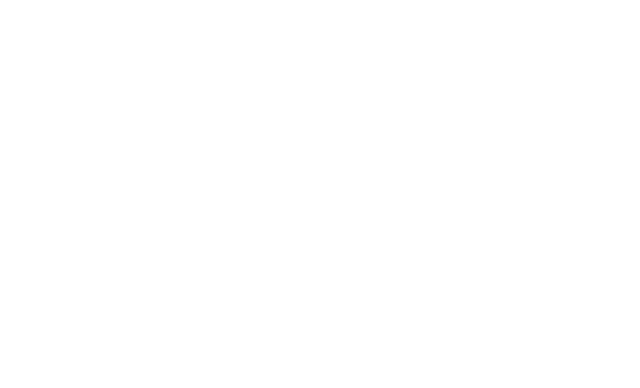
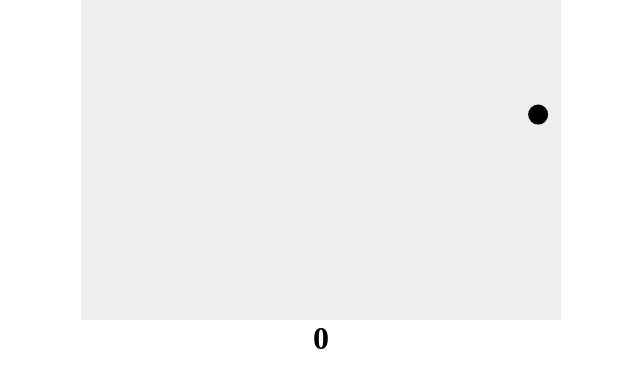
Before and after one commit to TraafNorT/SomeJSJunk, a plain HTML site: page index.html in a window 1280 px wide. Shown: the whole page, without its empty margins (319-959 px from the left). Drawn offline with Linux system fonts and the light colour scheme.

Commit message:
Some Game in HTML

```diff
--- a/index.html
+++ b/index.html
@@ -2,9 +2,18 @@
 <html lang="en" dir="ltr">
   <head>
     <meta charset="utf-8">
-    <title></title>
+    <title>Click The Ball Game</title>
+    <style>
+      * { padding: 0; margin: 0; }
+      canvas { background: #eee; display: block; margin: 0 auto; }
+    </style>
   </head>
   <body>
+
+    <canvas id="myCanvas" width="480" height="320"></canvas>
+
+    <h1 id="score" style="text-align:center">0</h1>
+
     <script src="script.js"></script>
   </body>
 </html>
--- a/script.js
+++ b/script.js
@@ -1,4 +1,57 @@
-console.log("Start!");
-setTimeout("console.log('5 seconds passed');", 5000)
-console.log("Changes has been made!");
-console.log("Finish!");
+var canvas = document.getElementById("myCanvas");
+var ctx = canvas.getContext("2d");
+
+function Rnd(min, max) {
+  return Math.random() * (max - min) + min;
+}
+
+var x = Rnd(5,475);
+var y = Rnd(5,315);
+var dx = 2;
+var dy = 2;
+var ballRad = 10;
+var score = 0
+
+function Ball() {
+  ctx.beginPath();
+  ctx.arc(x,y,ballRad,0,Math.PI*2);
+  ctx.fillstyle = "#FF0000";
+  ctx.fill();
+  ctx.closePath();
+}
+
+function draw() {
+  ctx.clearRect(0,0, canvas.width, canvas.height);
+  Ball();
+  if (y + dy < ballRad || y + dy > canvas.height - ballRad) {
+    dy = -dy
+  }
+  if (x + dx < ballRad || x + dx > canvas.width - ballRad) {
+    dx = -dx
+  }
+  canvas.onclick = function() {
+    xmin = (document.documentElement.clientWidth/2) - (480/2);
+    if (event.clientX > x + xmin - 10 && event.clientX < x + xmin + 10 && event.clientY > y - 10 && event.clientY < y + 10) {
+      if (dx < 0) {
+        dx -= 0.5;
+      } else {
+        dx += 0.5;
+      }
+      if (dy < 0) {
+        dy -= 0.5;
+      } else {
+        dx += 0.5;
+      }
+      x = Rnd(5,475);
+      y = Rnd(5,315);
+      score += 1;
+      document.getElementById("score").innerHTML = score;
+    }
+  };
+
+  x += dx;
+  y += dy;
+
+}
+
+setInterval(draw, 10);
```
